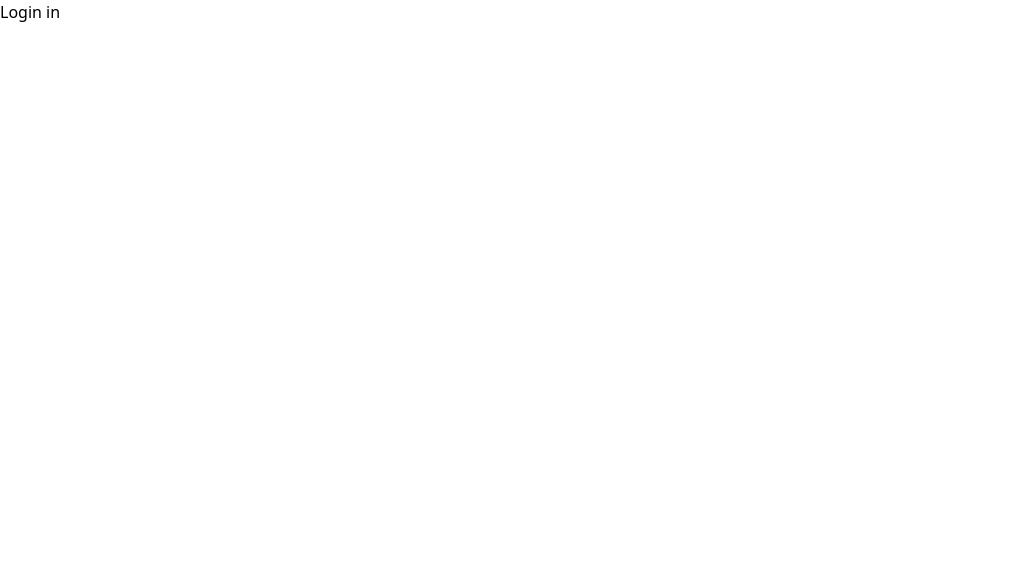
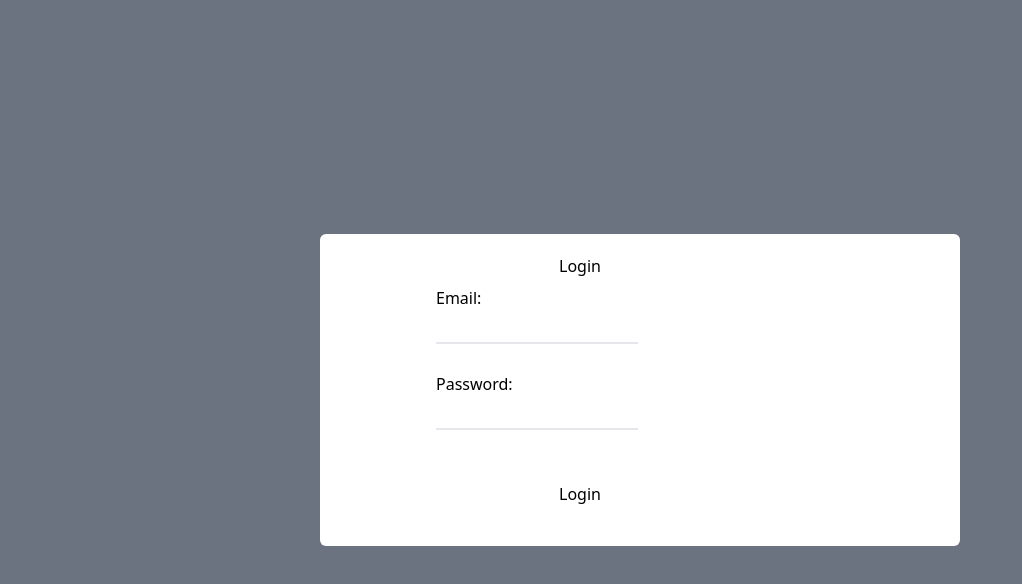
Before and after one commit to Pasitik/order_manager, a Next.js app: page /login in a window 1280 px wide. Shown: the top 584 px of the page, without its empty margins (0-1022 px from the left). Built offline with nearby package versions, Linux system fonts and the light colour scheme.

Commit message:
_app.tsx

```diff
--- a/components/All_Orders.js
+++ b/components/All_Orders.tsx
@@ -1,7 +1,20 @@
 import React from 'react'
 //import OrderList from "../components/OrderList"
 
-const All_Orders = ({orderList}) => {
+interface IProps{
+    orderList:{
+      id:string
+      food:string
+      quantity:number
+      price:number
+      customer: string
+      location: string
+      phone:string
+      time: string
+    }[]
+  }
+
+const All_Orders:React.FC<IProps> = ({orderList}) => {
   return (
     <div className='w-full'>
         <table className=' table-fixed w-full'>
@@ -21,7 +34,7 @@ const All_Orders = ({orderList}) => {
                             <tr key={item.id}>
                             <td>{item.food}</td>
                             <td>{item.quantity}</td>
-                            <td>{item.price}</td>
+                            <td>{item.price * item.quantity}</td>
                             <td>{item.customer}</td>
                             <td>{item.location}</td>
                             <td>{item.phone}</td>
--- a/db/dbConect.js
+++ b/db/dbConect.tsx
@@ -1,6 +1,11 @@
-import mongoose from 'mongoose'
+import mongoose, {Connection} from 'mongoose'
 
-const MONGODB_URI = process.env.MONGODB_URI
+declare global {
+  var mongoose: any
+ }
+
+
+ const MONGODB_URI = process.env.MONGODB_URI
 
 if (!MONGODB_URI) {
   throw new Error(
@@ -13,7 +18,10 @@ if (!MONGODB_URI) {
  * in development. This prevents connections growing exponentially
  * during API Route usage.
  */
-let cached = global.mongoose
+
+
+
+ let cached = global.mongoose
 
 if (!cached) {
   cached = global.mongoose = { conn: null, promise: null }
@@ -29,7 +37,7 @@ async function dbConnect() {
       bufferCommands: false,
     }
 
-    cached.promise = mongoose.connect(MONGODB_URI, opts).then((mongoose) => {
+    cached.promise = mongoose.connect(MONGODB_URI!, opts).then((mongoose) => {
       return mongoose
     })
   }
--- a/db/models/orderModel.js
+++ /dev/null
@@ -1,28 +0,0 @@
-import mongoose from "mongoose";
-
-const OrderSchema = new mongoose.Schema({
-    food:{
-        type: String
-    },
-    quantity:{
-        type: String
-    },
-    price:{
-        type: String
-    },
-    customer:{
-        type: String
-    },
-    location:{
-        type: String
-    },
-    phone:{
-        type: String
-    },
-    time:{
-        type: String
-    }
-
-});
-
-export default mongoose.models.order || mongoose.model('order', OrderSchema)
--- /dev/null
+++ b/db/models/orderModel.tsx
@@ -0,0 +1,35 @@
+import mongoose from "mongoose";
+
+const OrderSchema = new mongoose.Schema({
+    food:{
+        type: String,
+        required:true
+    },
+    quantity:{
+        type: Number,
+        required:true
+    },
+    price:{
+        type: Number,
+        required:true
+    },
+    customer:{
+        type: String,
+        required:true
+    },
+    location:{
+        type: String,
+        required:true
+    },
+    phone:{
+        type: String,
+        required:true
+    },
+    time:{
+        type: String,
+        required:true
+    }
+
+},{timestamps:true});
+
+export default mongoose.models.order || mongoose.model('order', OrderSchema)
--- a/pages/api/orders/index.js
+++ b/pages/api/orders/index.tsx
@@ -1,8 +1,10 @@
 import dbConnect from "../../../db/dbConect"
 import order from '../../../db/models/orderModel'
+import type { NextApiRequest, NextApiResponse } from 'next'
 
 
-export default async function handler(req, res) {
+
+export default async function handler(req: NextApiRequest, res:NextApiResponse) {
     const {method} =req
 
     await dbConnect()
--- a/pages/index.js
+++ b/pages/index.tsx
@@ -14,7 +14,22 @@ export const getServerSideProps=async()=>{
   }
 }
 
-const Home = ({orderList}) => {
+
+interface IProps{
+  orderList:{
+    id:string
+    food:string
+    quantity:number
+    price:number
+    customer: string
+    location: string
+    phone:string
+    time: string
+  }[]
+}
+
+const Home:React.FC<IProps> = ({orderList}) => {
+
   const [option, setOption]=useState("")
 
   useEffect(()=>setOption("orders"),[])
--- a/pages/login.tsx
+++ b/pages/login.tsx
@@ -2,7 +2,40 @@ import React from 'react'
 
 const Login = () => {
   return (
-    <div>Login in </div>
+    <div className='bg-gray-500 w-full h-screen'>
+      <div className='flex justify-center items-center h-full w-full'>
+          <div className='flex bg-white w-1/2 mb-5 p-5 rounded-md flex-col'>
+            <form>
+              <div className='w-[80%] flex flex-col items-center'>
+              <h1>Login</h1>
+
+              <div className='w-[60%] flex flex-col'>
+              <label className='my-2'>Email: </label>
+              <input
+              type="email"
+              name="email"
+              value=""
+              required
+              className='border-solid border-b-2 w-[70%] mb-5'
+              />
+
+              <label className='my-2'>Password: </label>
+              <input
+              type="password"
+              name="password"
+              value=""
+              required
+              className='border-solid border-b-2 w-[70%] mb-8'
+              />
+
+              <button className='my-5'> Login </button>
+              </div>
+              </div>
+            </form>
+          </div>
+        </div>
+
+    </div>
   )
 }
 
--- a/tsconfig.json
+++ b/tsconfig.json
@@ -15,6 +15,6 @@
     "jsx": "preserve",
     "incremental": true
   },
-  "include": ["next-env.d.ts", "**/*.ts", "**/*.tsx", "pages/api/orders/orders.js", "pages/index.js", "pages/api/orders/index.js"],
+  "include": ["next-env.d.ts", "**/*.ts", "**/*.tsx", "pages/api/orders/orders.js", "pages/index.tsx", "pages/api/orders/index.tsx"],
   "exclude": ["node_modules"]
 }
```
Also changed, not shown: components/OrderList.tsx (renamed from components/OrderList.js), components/Remove.tsx (renamed from components/Remove.js), styles/globals.css (line endings or trailing spaces), 1 other file (tests, documents, lock files or other folders).
